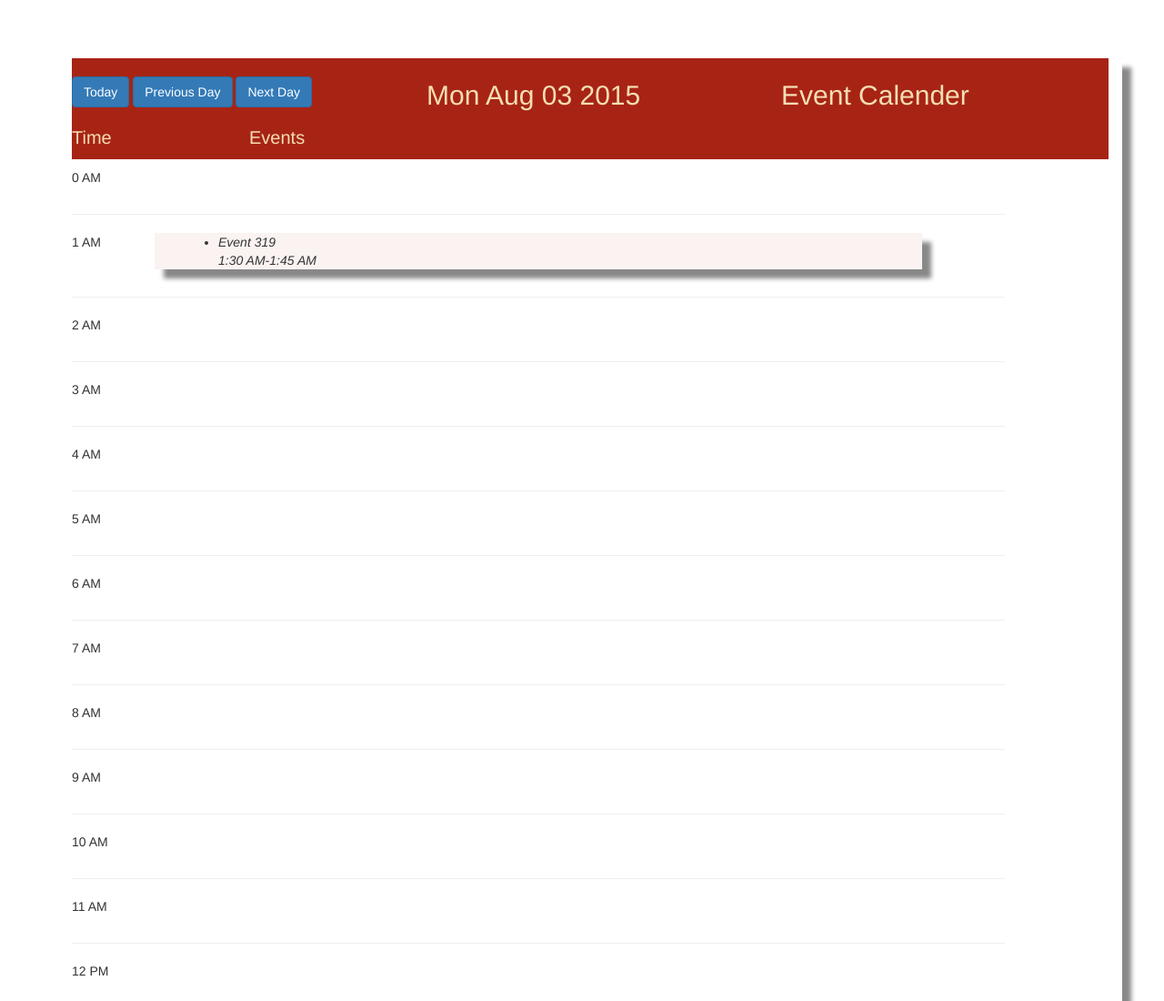
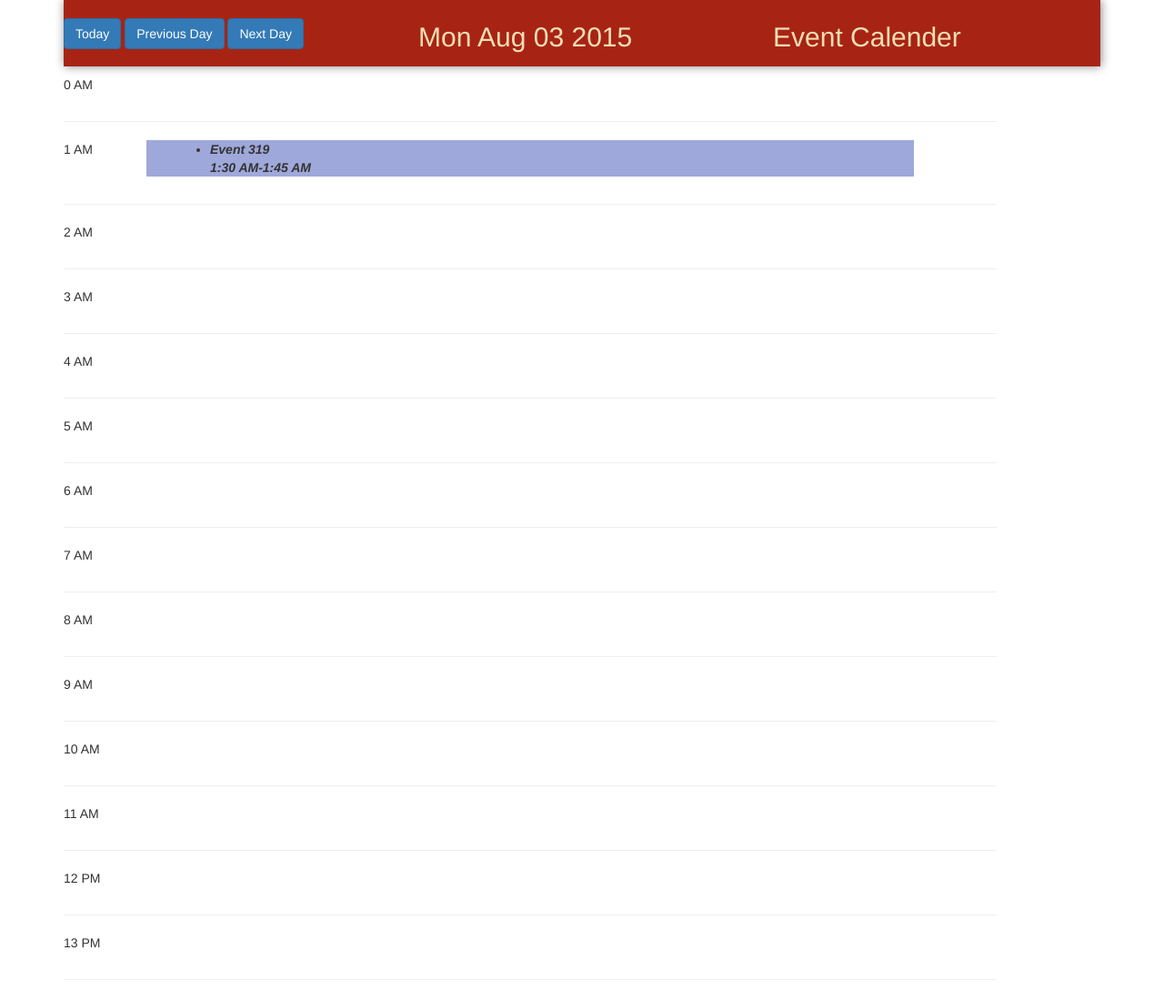
Before and after one commit to Arpitbhawar/eventcalender, a plain HTML site: page index.html in a window 1280 px wide. Shown: the top 1100 px of the page at 91% size. Drawn offline with Linux system fonts and the light colour scheme.

Commit message:
provided a link for css

```diff
--- /dev/null
+++ b/css/events.css
@@ -0,0 +1,33 @@
+.eventsFound{
+
+      margin-left: 10%;
+      margin-right: 10%;
+      background-color: #9fa8da;
+
+      font-weight: bold;
+      font-style: italic;
+      }
+
+      .calender{
+      box-shadow: 1px 0px 10px #888888;
+      }
+      #calenderDiv{
+      margin-right: 10%;
+      }
+      #TimeID,#EventsID{
+         color: wheat;
+         font-size: 20px;
+         text-align: left;
+      }
+      #date,#EventCalenderHeader{
+         color : wheat;
+         font-size: 30px;
+      }
+
+      #calenderHead{
+      	background-color: #A72415;
+      }
+
+      #today,#movePrevday,#moveTomorrow{
+         background-color: "blue";
+      }
--- a/index.html
+++ b/index.html
@@ -11,52 +11,12 @@
       <script src="js/functions.js"></script>
       <script src="js/ProcessSampleData.js"></script>
       <script src="js/addEvents.js"></script>
+      <link rel="stylesheet" type="text/css" href="css/events.css">
    </head>
-   <style type="text/css">
-      .eventsFound{
 
-      margin-left: 10%;
-      margin-right: 10%;
-      background-color: #FAF3F1;
-      box-shadow: 10px 10px 5px #888888;
-<<<<<<< HEAD
-      font-weight: bold;
-      font-style: italic;
-=======
->>>>>>> e2a298f392d14ac917e0b31064d5f290e05f698b
-      }
-
-      .container{
-
-      margin-top: 5%;
-      margin-left: 5%;
-
-      margin-bottom: 10%;
-      margin-right: 20%;
-      box-shadow: 10px 10px 5px #888888;
-      }
-      #calenderDiv{
-      margin-right: 10%;
-      }
-      #TimeID,#EventsID{
-         color: wheat;
-         font-size: 20px;
-         text-align: left;
-      }
-      #date,#EventCalenderHeader{
-         color : wheat;
-         font-size: 30px;
-      }
-
-      #calenderHead{
-      	background-color: #A72415;
-      }
-
-
-   </style>
    <body>
       <div class="container">
-         <div id="calenderHead">
+         <div id="calenderHead" class="calender">
             <div class="row">
                <br>
                <div class="col-md-4">
@@ -71,7 +31,7 @@
                   <p>Event Calender</p>
                </div>
             </div>
-
+            <!--
             <div class="row">
             	<div class="col-md-2" id="TimeID">
             	<p>Time</p>
@@ -80,6 +40,7 @@
             		<p>Events</p>
             	</div>
             </div>
+            -->
          </div>
          <div id="EventsLog">
             <div class="row" id="header">
```
